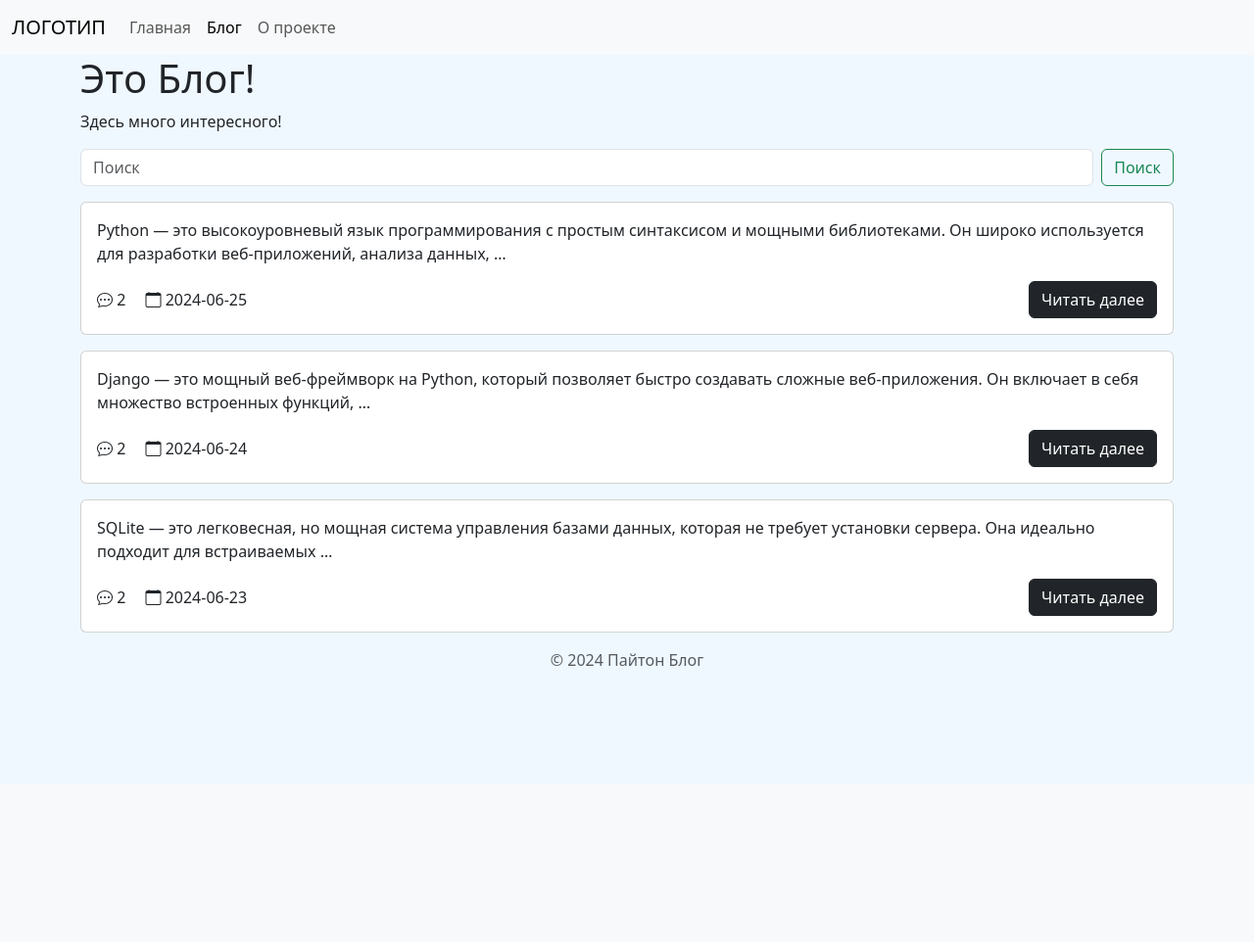
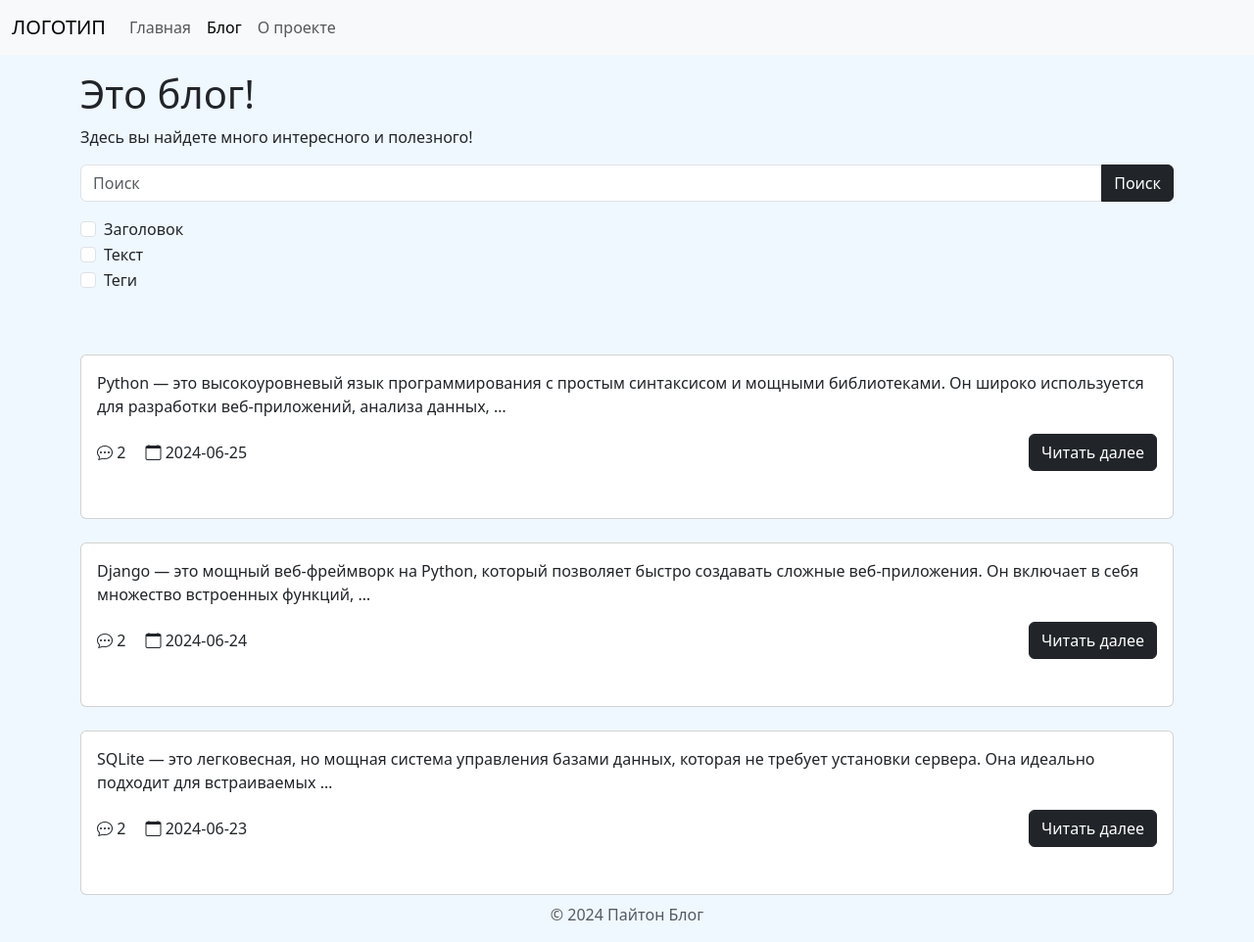
Before and after one commit to PAST666/django_315my, a Django app: page /blog/ in a window 1280 px wide. Shown: the whole page at 98% size. Before the commit the page ends 680 px from the top, so only its background shows below. Run offline with Django 5.2, Linux system fonts and the light colour scheme; some libraries are stand-ins or nearby versions.

Commit message:
blog: поисковая форма и чекбоксы

```diff
--- a/myproject/python_blog/templates/python_blog/blog.html
+++ b/myproject/python_blog/templates/python_blog/blog.html
@@ -1,15 +1,36 @@
 {% extends "base.html" %}
-{% block title %} Блог {% endblock %}
+{% load static %}
+{% block head %}
+<link rel="stylesheet" href="{% static 'css/blog_catalog.css' %}" />
+{% endblock  %}
+{% block title %}Блог{% endblock %}
 {% block content %}
-    <h1>Это Блог!</h1>
-    <p>Здесь много интересного!</p>
-    <form class="d-flex">
-    <input class="form-control me-2" type="search" placeholder="Поиск" aria-label="Search">
-    <button class="btn btn-outline-success" type="submit">Поиск</button>
+<h1 class="mt-3">Это блог!</h1>
+<p>Здесь вы найдете много интересного и полезного!</p>
+<form class="mb-5 mt-3">
+    <div class="input-group mb-3">
+        <input class="form-control" type="search" placeholder="Поиск" aria-label="Search" name="search">
+        <button class="btn btn-dark" type="submit">Поиск</button>
+    </div>
+    <div class="form-check">
+        <input class="form-check-input" type="checkbox" name="search_in_title" id="searchInTitle">
+        <label class="form-check-label" for="searchInTitle">Заголовок</label>
+    </div>
+    <div class="form-check">
+        <input class="form-check-input" type="checkbox" name="search_in_text" id="searchInText">
+        <label class="form-check-label" for="searchInText">Текст</label>
+    </div>
+    <div class="form-check">
+        <input class="form-check-input" type="checkbox" name="search_in_tags" id="searchInTags">
+        <label class="form-check-label" for="searchInTags">Теги</label>
+    </div>
 </form>
-{% comment %} Отрисовка постов циклом
-Пост представляет post_preview.html {% endcomment %}
-{% for post in posts %}
-    {% include "includes/post_preview.html" %}
-{% endfor %}
+
+<div class="row">
+    {% for post in posts %}
+        <div class="col-12 mb-4">
+            {% include "includes/post_preview.html" %}
+        </div>
+    {% endfor %}
+</div>
 {% endblock %}
```
